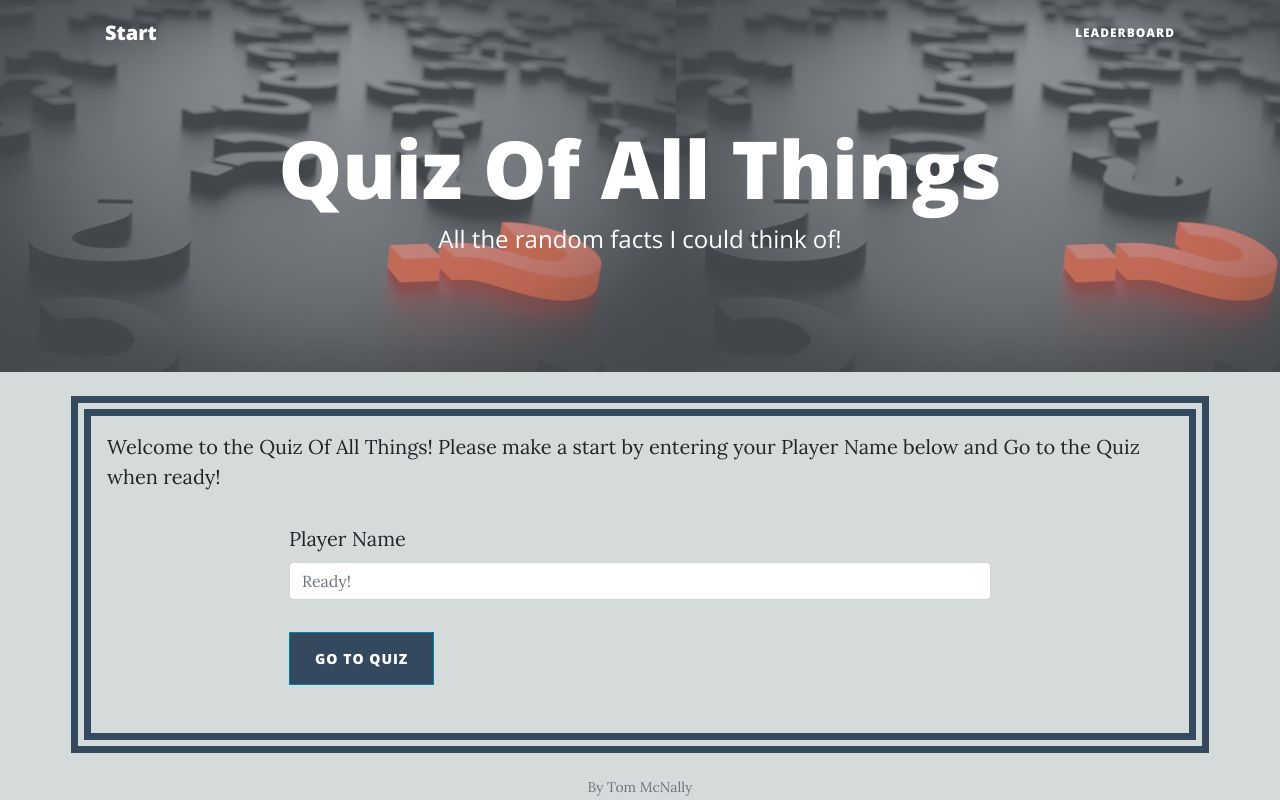
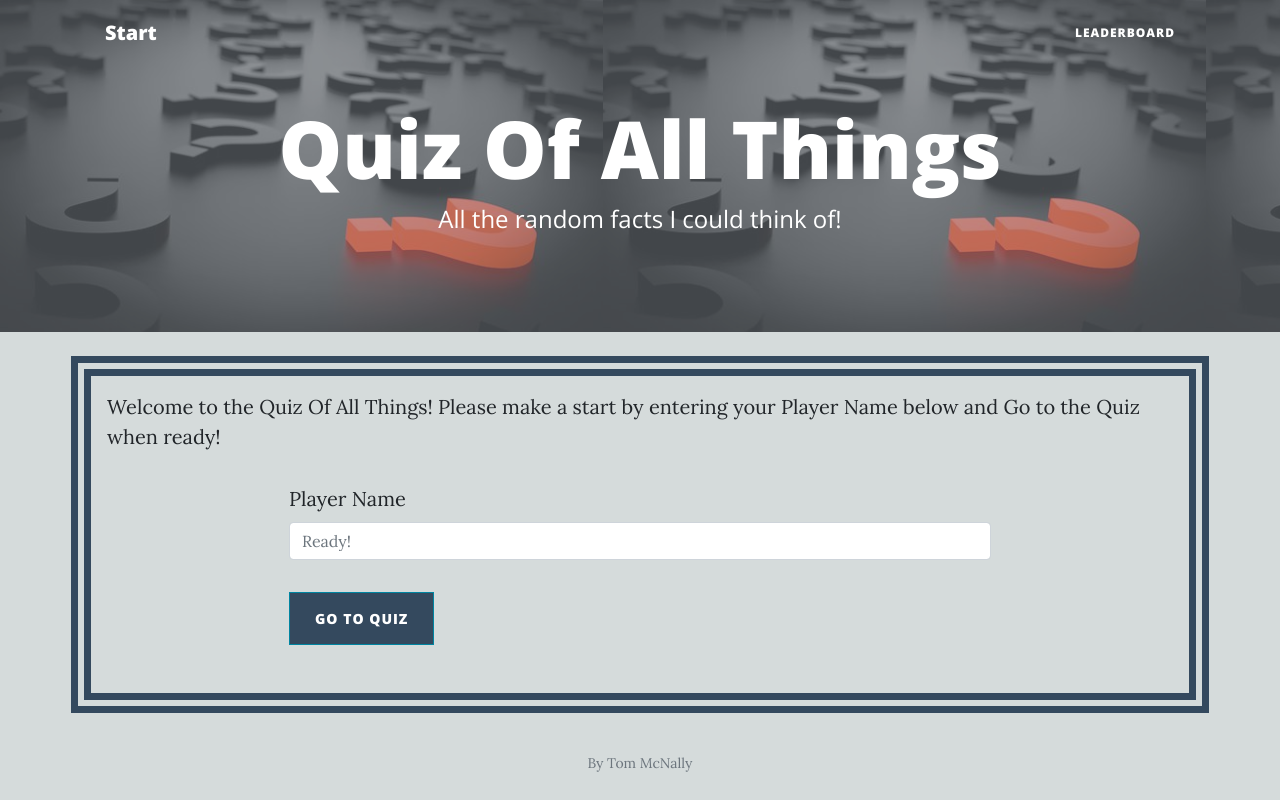
Before and after one commit to Code-Institute-Submissions/Quiz-Project, a Flask app: page / in a window 1280 px wide. Run offline with Flask 2, Linux system fonts and the light colour scheme; some libraries are stand-ins or nearby versions.

Commit message:
updated styles

```diff
--- a/static/css/styles.css
+++ b/static/css/styles.css
@@ -28,7 +28,7 @@ p {
 }
 
 .choices {
-    margin: 0 1rem;
+    margin: 0 2rem;
 }
 
 .btn-primary {
@@ -42,7 +42,7 @@ p {
 }
 
 footer {
-    padding: 0;
+    padding: 1rem 0;
 }
 
 header.masthead {
@@ -57,18 +57,6 @@ header.masthead .overlay {
 header.masthead .page-heading,
 header.masthead .post-heading,
 header.masthead .site-heading {
-    padding: 120px 0;
+    padding: 100px 0;
     color: white;
 }
-
-@media only screen and (min-width: 768px) {
-    header.masthead .page-heading,
-    header.masthead .post-heading,
-    header.masthead .site-heading {
-        padding: 120px 0;
-    }
-
-    .choices {
-        margin: 0 2rem;
-    }
-}
```
